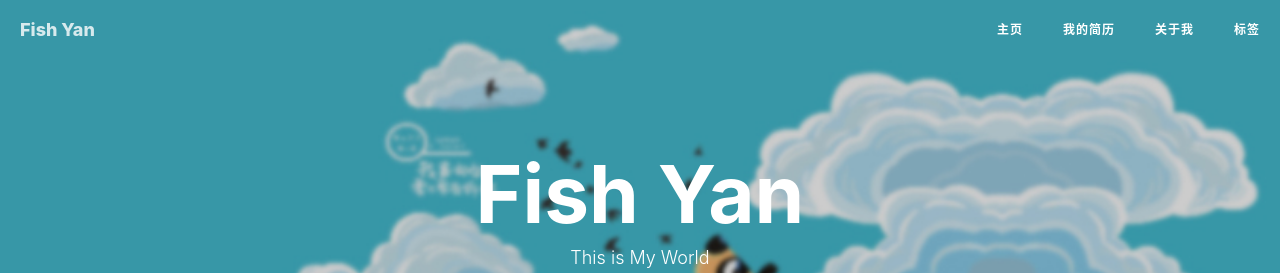
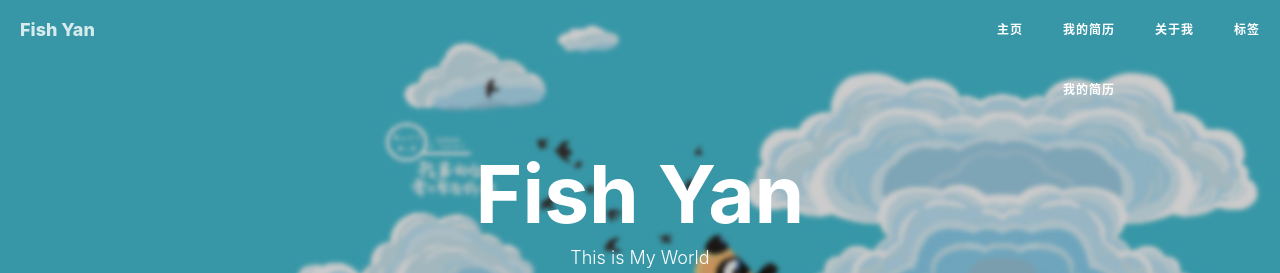
Before and after one commit to fish-yan/fish-yan.github.io, a Jekyll site: the page built from index.html, in a window 1280 px wide and 900 px high. Shown: the top 273 px of the window. Built offline with Jekyll 4.4.1, drawn with Linux system fonts in a browser that asks for light colours; nearby versions of some CDN libraries; the list of posts is cut into pages by our own code; comment, search, counter and statistics services are not loaded.

Commit message:
no message

```diff
--- a/_includes/nav.html
+++ b/_includes/nav.html
@@ -25,6 +25,7 @@
                         <a href="{{ site.baseurl }}/">主页</a>
                     </li>
                     <li>
+                        <a href="resume">我的简历</a>
                         <a href="resume.html">我的简历</a>
                     </li>
                     <li>
```
